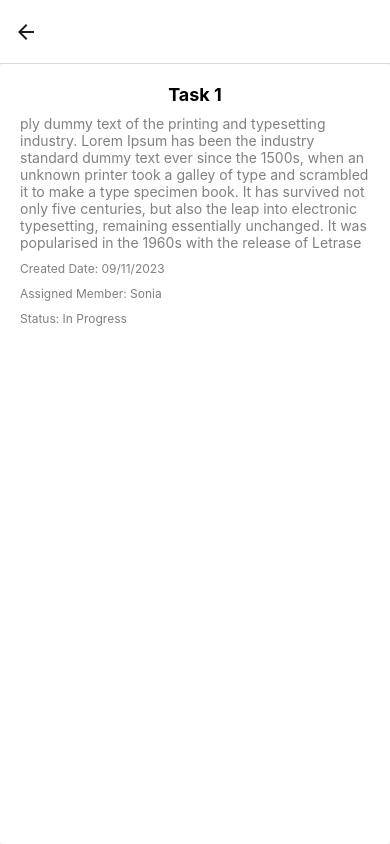
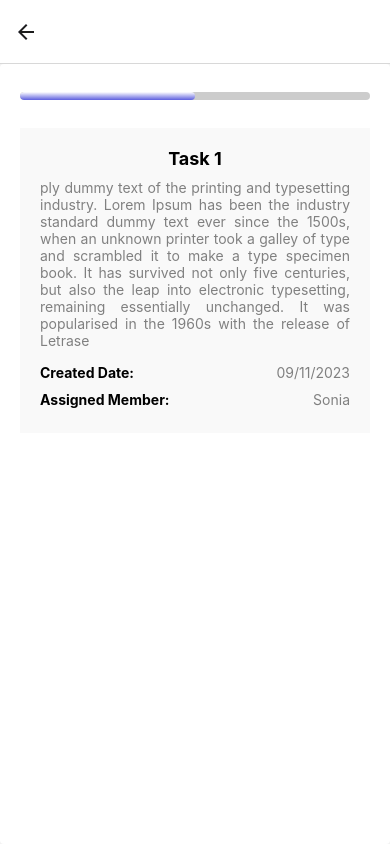
Before and after one commit to CodeNova-MAD6135/FP_MAD6114, a React Native app: screen /TaskDetail in a window 390 px wide. Built offline with nearby package versions, Linux system fonts and the light colour scheme.

Commit message:
Added task progress bar

```diff
--- a/components/Common/TaskDetail.js
+++ b/components/Common/TaskDetail.js
@@ -1,16 +1,37 @@
 import React, { useState } from 'react';
 import { View, Text, StyleSheet } from 'react-native';
+import { LinearGradient } from 'expo-linear-gradient';
 
 const TaskDetail = ({ route }) => {
-  // const { taskName, taskDescription, createdDate, assignedMember, status } = route.params;
+  let progress = 0;
+  let progressColor = '';
+  let status = 'In Progress';
+  if (status === 'Completed') {
+    progress = 100;
+    progressColor = '#4CAF50';
+  } else if (status === 'In Progress') {
+    progress = 50;
+    progressColor = '#5D5FDE';
+  }
 
   return (
     <View style={styles.container}>
-      <Text style={styles.taskName}>Task 1</Text>
-      <Text style={styles.taskDescription}>ply dummy text of the printing and typesetting industry. Lorem Ipsum has been the industry standard dummy text ever since the 1500s, when an unknown printer took a galley of type and scrambled it to make a type specimen book. It has survived not only five centuries, but also the leap into electronic typesetting, remaining essentially unchanged. It was popularised in the 1960s with the release of Letrase</Text>
-      <Text style={styles.createdDate}>Created Date: 09/11/2023</Text>
-      <Text style={styles.assignedMember}>Assigned Member: Sonia</Text>
-      <Text style={styles.status}>Status: In Progress</Text>
+      <View style={styles.progressBarContainer}>
+        <LinearGradient
+          colors={['#fff', progressColor]} // Add white gradient on both sides
+          style={[styles.progressBar, { width: `${progress}%` }]}
+        />
+      </View>
+      <View style={styles.taskWrap}>
+        <Text style={styles.taskName}>Task 1</Text>
+        <Text style={styles.taskDescription}>ply dummy text of the printing and typesetting industry. Lorem Ipsum has been the industry standard dummy text ever since the 1500s, when an unknown printer took a galley of type and scrambled it to make a type specimen book. It has survived not only five centuries, but also the leap into electronic typesetting, remaining essentially unchanged. It was popularised in the 1960s with the release of Letrase</Text>
+        <View style={styles.contentWrap}>
+        <Text style={styles.label}>Created Date:</Text><Text style={styles.value}>09/11/2023</Text>
+        </View>
+        <View style={styles.contentWrap}>
+          <Text style={styles.label}>Assigned Member:</Text><Text style={styles.value}>Sonia</Text>
+        </View>
+      </View>
     </View>
   );
 };
@@ -22,6 +43,12 @@ const styles = StyleSheet.create({
     padding: 20,
     borderRadius: 4,
   },
+  taskWrap:{
+    marginTop: 20,
+    backgroundColor: '#f9f9f9',
+    minHeight: 200,
+    padding: 20
+  },
   taskName: {
     fontSize: 18,
     fontWeight: 'bold',
@@ -32,22 +59,37 @@ const styles = StyleSheet.create({
     color: 'gray',
     fontSize: 14,
     marginBottom: 10,
+    textAlign: 'justify',
   },
-  createdDate: {
-    fontSize: 12,
-    color: 'grey',
-    marginBottom: 10,
+  contentWrap: {
+    display: 'flex',
+    flexDirection: 'row',
+    justifyContent: 'space-between',
+    marginVertical: 5,
   },
-  assignedMember: {
-    fontSize: 12,
-    color: 'grey',
-    marginBottom: 10,
+  label: {
+    fontWeight: 'bold',
+    color: '#000'
+  },
+  value: {
+    color: 'grey'
   },
   status: {
     fontSize: 12,
     color: 'grey',
     marginBottom: 10,
   },
+  progressBarContainer: {
+    height: 8,
+    backgroundColor: '#ccc',
+    borderRadius: 4,
+    marginVertical: 8,
+    overflow: 'hidden',
+  },
+  progressBar: {
+    height: '100%',
+    borderRadius: 4,
+  },
 });
 
 export default TaskDetail;
--- a/package.json
+++ b/package.json
@@ -23,7 +23,8 @@
     "react-native-elements": "^3.4.3",
     "react-native-gesture-handler": "^2.13.4",
     "react-native-picker-select": "^8.1.0",
-    "react-swipeable-list": "^1.9.3"
+    "react-swipeable-list": "^1.9.3",
+    "expo-linear-gradient": "~12.3.0"
   },
   "devDependencies": {
     "@babel/core": "^7.20.0"
```
Also changed, not shown: 1 other file (tests, documents, lock files or other folders).
